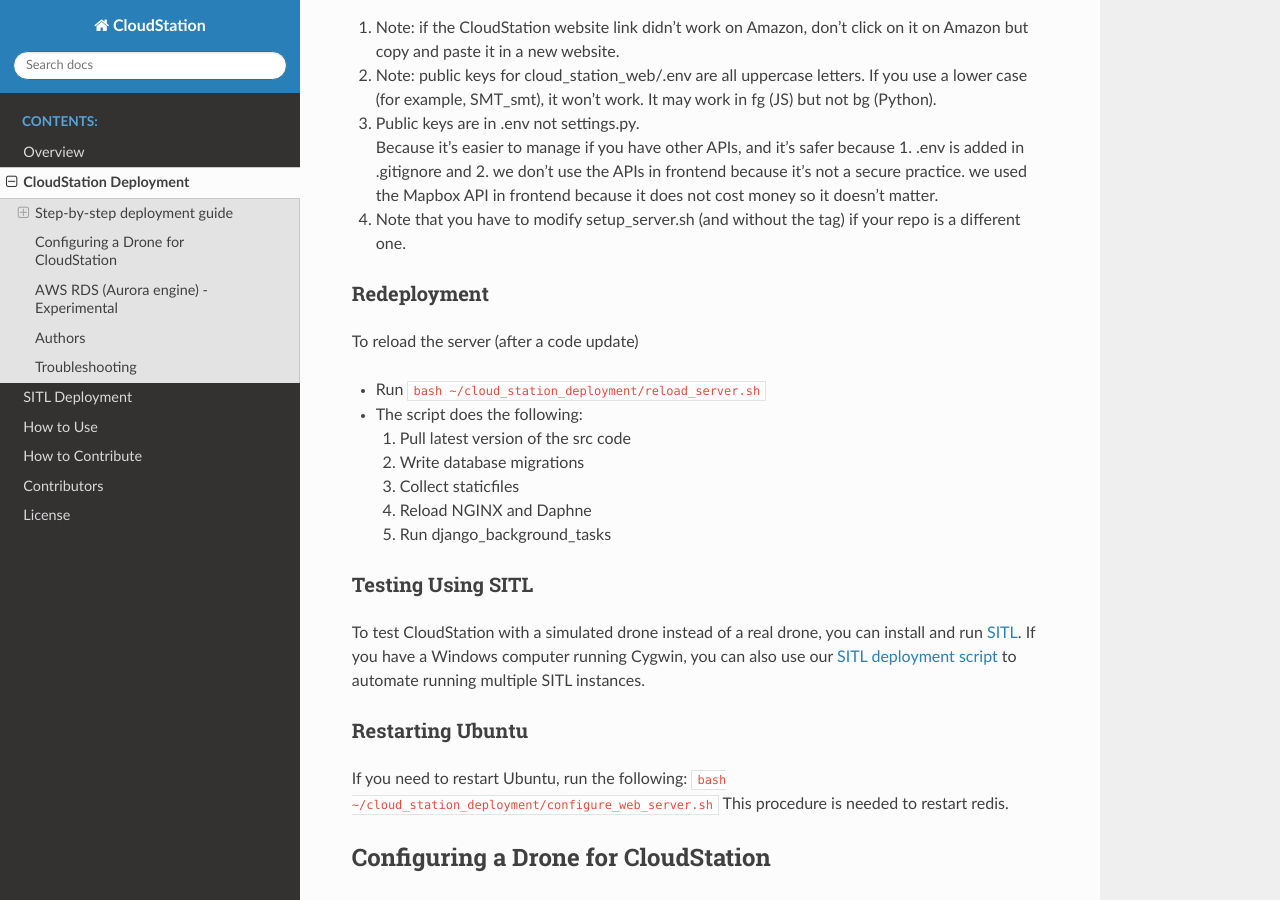
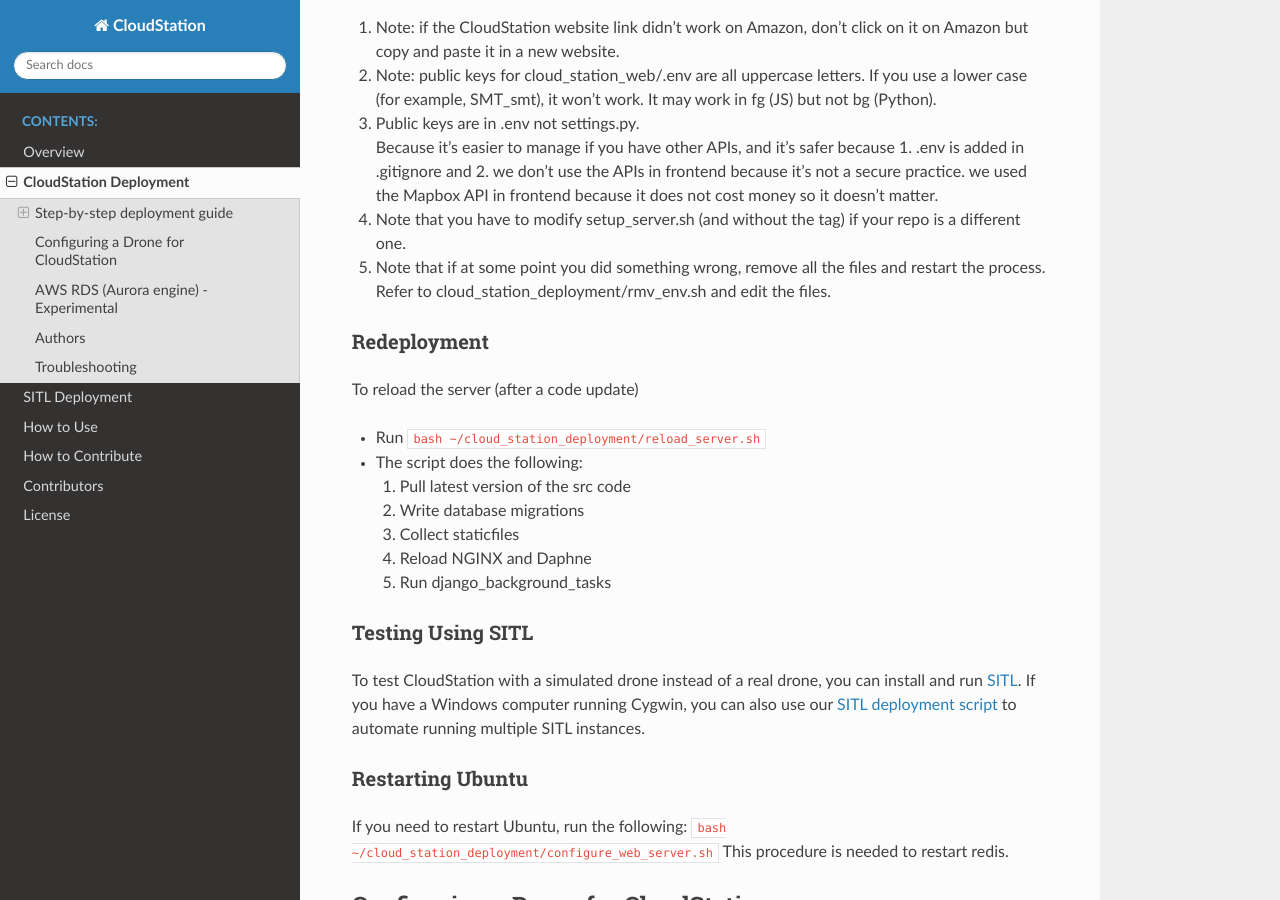
Before and after one commit to CloudStationTeam/docs, a Sphinx documentation site: the page built from source/deployment.md, in a window 1280 px wide and 900 px high, scrolled down 2337 px. Built offline with Sphinx 7.4.7 and the Read the Docs theme 2.0.0, drawn with Linux system fonts in a browser that asks for light colours.

Commit message:
Update deployment.md

```diff
--- a/source/deployment.md
+++ b/source/deployment.md
@@ -73,6 +73,8 @@
 
 4. Note that you have to modify setup_server.sh (and without the tag) if your repo is a different one.
 
+5. Note that if at some point you did something wrong, remove all the files and restart the process. \
+Refer to cloud_station_deployment/rmv_env.sh and edit the files.
 
 
 #### Redeployment
```
